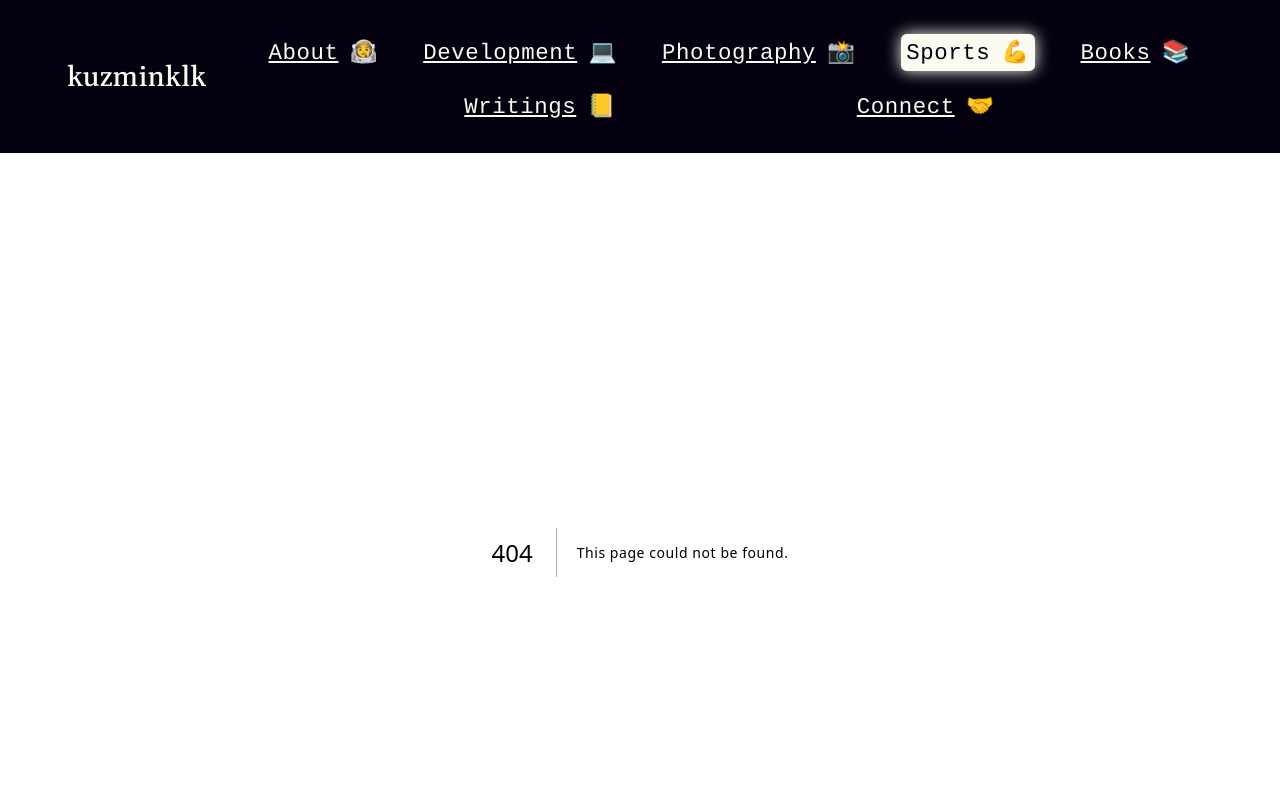
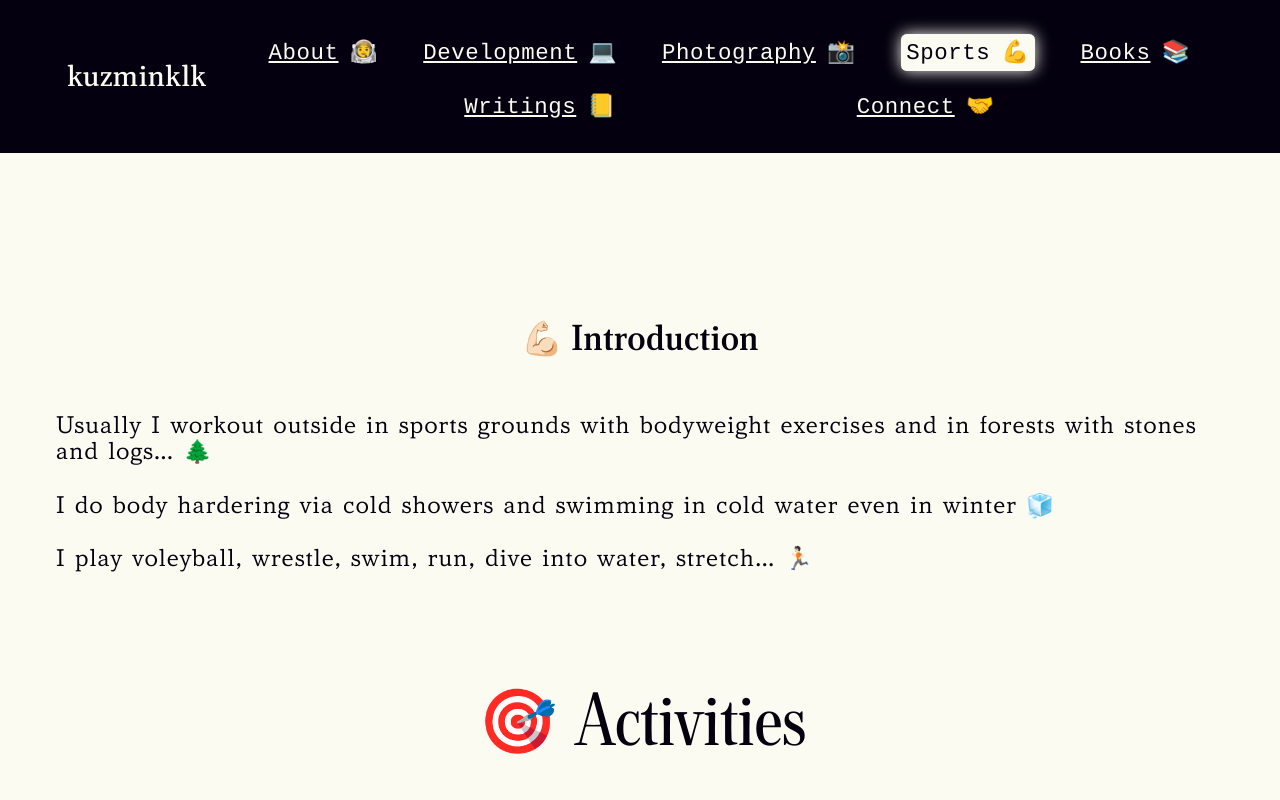
Before and after one commit to kuzminklk/kuzminklk-personal-website, a Next.js app: page /sports in a window 1280 px wide. Before the commit this address had no page. Shown: the top 800 px of the page. Built offline with nearby package versions, Linux system fonts and the light colour scheme; a web font is replaced by a local one.

Commit message:
Develop sports page

```diff
--- a/src/app/photography/page.tsx
+++ b/src/app/photography/page.tsx
@@ -34,7 +34,7 @@ export default function Home() {
   return (
 		<main className={styles.photography}>
 			<section className={styles.introduction}>
-				<h2>🎨Introduction</h2>
+				<h2>🎨 Introduction</h2>
 				<p>
 					I take photos of nature 🌿 and of people 🧘🏻 <em>(usually my friends)</em>
 				</p>
@@ -42,7 +42,7 @@ export default function Home() {
 					Upload at <Link href="https://unsplash.com/@kuzminklk" target="_blank" rel="noopener noreferrer">Unsplash</Link> <em>(there you can use my photos for free for any project)</em> and in my <Link href="https://t.me/kuzminklkk" target="_blank" rel="noopener noreferrer">Telegram-channel</Link>
 				</p>
 			</section>
-			<h1><span className={styles.emoji}>🖼️</span>  Gallery</h1>
+			<h1><span className={styles.emoji}>🖼️</span> Gallery</h1>
 			<section className={styles.gallery}>
 				{ photos.map((photo) => {
 					return (
--- /dev/null
+++ b/src/app/sports/page.module.css
@@ -0,0 +1,23 @@
+
+
+main.sports {
+	h1 {
+		span.emoji {
+			display: inline-block;
+			animation: move-away 5s ease infinite;
+		}
+	}
+}
+
+
+@keyframes move-away {
+	0% {
+		transform: scale(1);
+	}
+	50% {
+		transform: scale(0.75);
+	}
+	100% {
+		transform: scale(1);
+	}
+}
--- /dev/null
+++ b/src/app/sports/page.tsx
@@ -0,0 +1,26 @@
+
+
+import styles from "./page.module.css"
+
+
+export default function Sports() {
+	return (
+		<main className={styles.sports}>
+			<section className={styles.introduction}>
+				<h2>💪🏻 Introduction</h2>
+				<p>
+					Usually I workout outside in sports grounds with bodyweight exercises and in forests with stones and logs… 🌲
+				</p>
+				<p>
+					I do body hardering via cold showers and swimming in cold water even in winter 🧊
+				</p>
+				<p>
+					I play voleyball, wrestle, swim, run, dive into water, stretch… 🏃🏻
+				</p>
+			</section>
+			<h1><span className={styles.emoji}>🎯</span> Activities</h1>
+			<section>
+			</section>
+		</main>
+	)
+}
```
